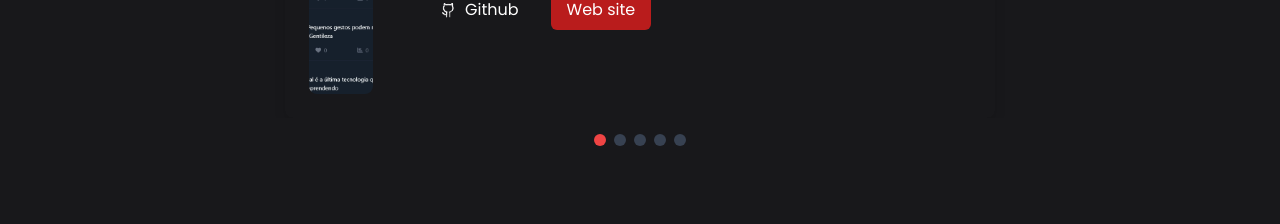
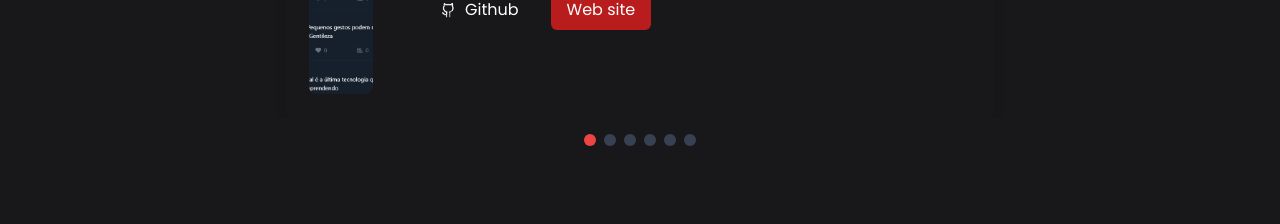
Before and after one commit to Daischi/portfolio, a React (Vite) app: page / in a window 1280 px wide. Shown: the part 2780-3004 px from the top of the page. Built offline with nearby package versions, Linux system fonts and the light colour scheme.

Commit message:
add novo projeto

```diff
--- a/src/components/projects.jsx
+++ b/src/components/projects.jsx
@@ -14,6 +14,15 @@ import PropTypes from "prop-types"
 
 
 const projects = [
+  {
+    title: "Poppitter",
+    description: "Clone simplificado do Twitter com React e Tailwind, exibindo tweets gerados aleatoriamente.",
+    tags: ["React", "Crypto", "TailwindCSS", "FontAwesome"],
+    codeLink: "https://github.com/Daischi/Twitter-Clone",
+    demoLink: "https://twitter-clone-alpha-azure-89.vercel.app/",
+    image: poppitter,
+  },
+
   {
     title: "Poppitter",
     description: "Clone simplificado do Twitter com React e Tailwind, exibindo tweets gerados aleatoriamente.",
@@ -438,8 +447,7 @@ function ProjectCarousel() {
         {projects.map((_, index) => (
           <motion.span
             key={index}
-            className={`w-3 h-3 rounded-full cursor-pointer transition ${
-              currentIndex === index ? "bg-red-500" : "dark:bg-gray-700 bg-zinc-200"
+            className={`w-3 h-3 rounded-full cursor-pointer transition ${currentIndex === index ? "bg-red-500" : "dark:bg-gray-700 bg-zinc-200"
               }`}
             onClick={() => setCurrentIndex(index)}
             whileHover={{ scale: 1.2 }}
```
Lines whose indentation alone changed are shown as unchanged.
